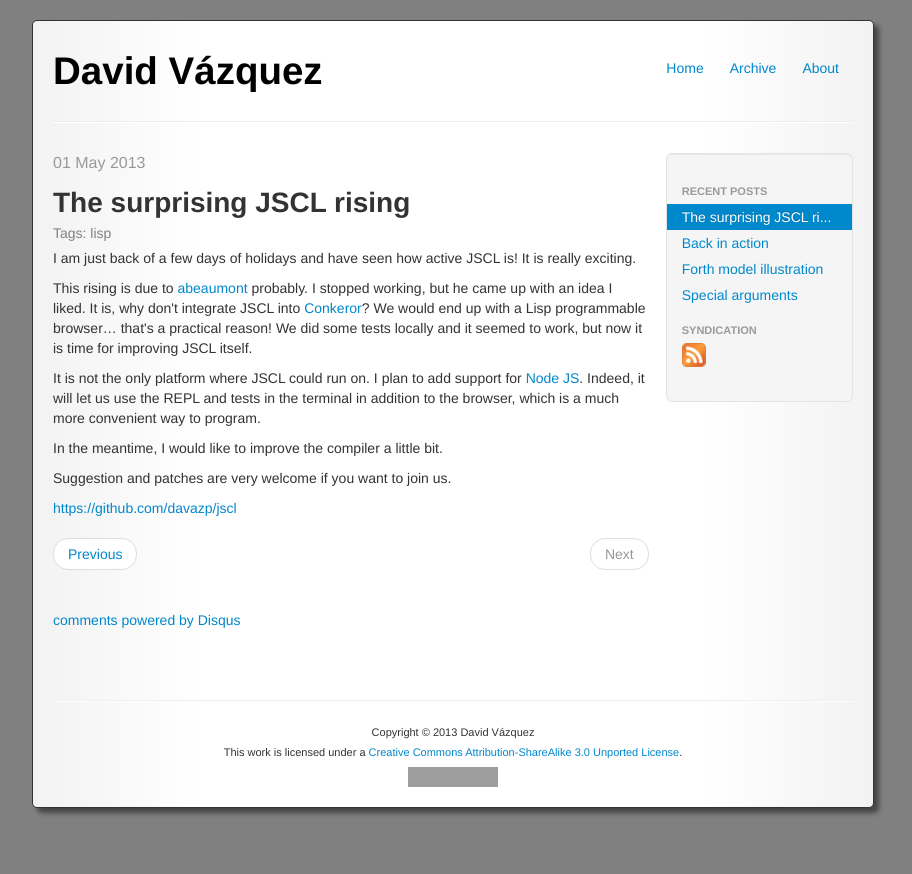
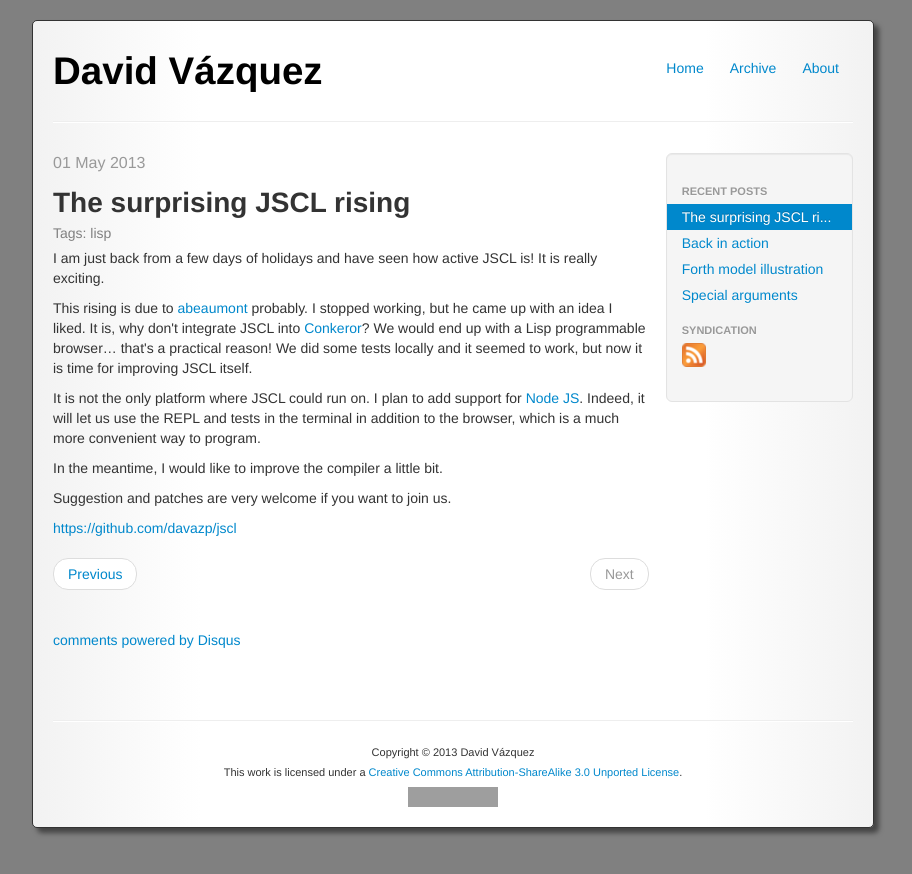
Before and after one commit to davazp/davazp.github.io, a Jekyll site: the page built from _posts/2013-05-01-the-surprising-jscl-rising.html, in a window 1280 px wide. Shown: the top 874 px of the page, without its empty margins (187-1099 px from the left). Built offline with Jekyll 4.4.1, drawn with Linux system fonts in a browser that asks for light colours; nearby versions of some CDN libraries; comment, search, counter and statistics services are not loaded; grey boxes are pictures that could not be loaded.

Commit message:
Another one!

```diff
--- a/_posts/2013-05-01-the-surprising-jscl-rising.html
+++ b/_posts/2013-05-01-the-surprising-jscl-rising.html
@@ -4,8 +4,8 @@
 layout: post
 ---
 
-<p>I am just back of a few days of holidays and have seen how active JSCL
-is!  It is really exciting.
+<p>I am just back from a few days of holidays and have seen how active
+JSCL is!  It is really exciting.
 </p>
 <p>
 This rising is due to <a href="https://github.com/abeaumont">abeaumont</a> probably. I stopped working, but he
--- a/org/2013-05-01-the-surprising-jscl-rising.org
+++ b/org/2013-05-01-the-surprising-jscl-rising.org
@@ -1,8 +1,8 @@
 #+TITLE: The surprising JSCL rising
 #+KEYWORDS: lisp
 
-I am just back of a few days of holidays and have seen how active JSCL
-is!  It is really exciting.
+I am just back from a few days of holidays and have seen how active
+JSCL is!  It is really exciting.
 
 This rising is due to [[https://github.com/abeaumont][abeaumont]] probably. I stopped working, but he
 came up with an idea I liked. It is, why don't integrate JSCL into
```
